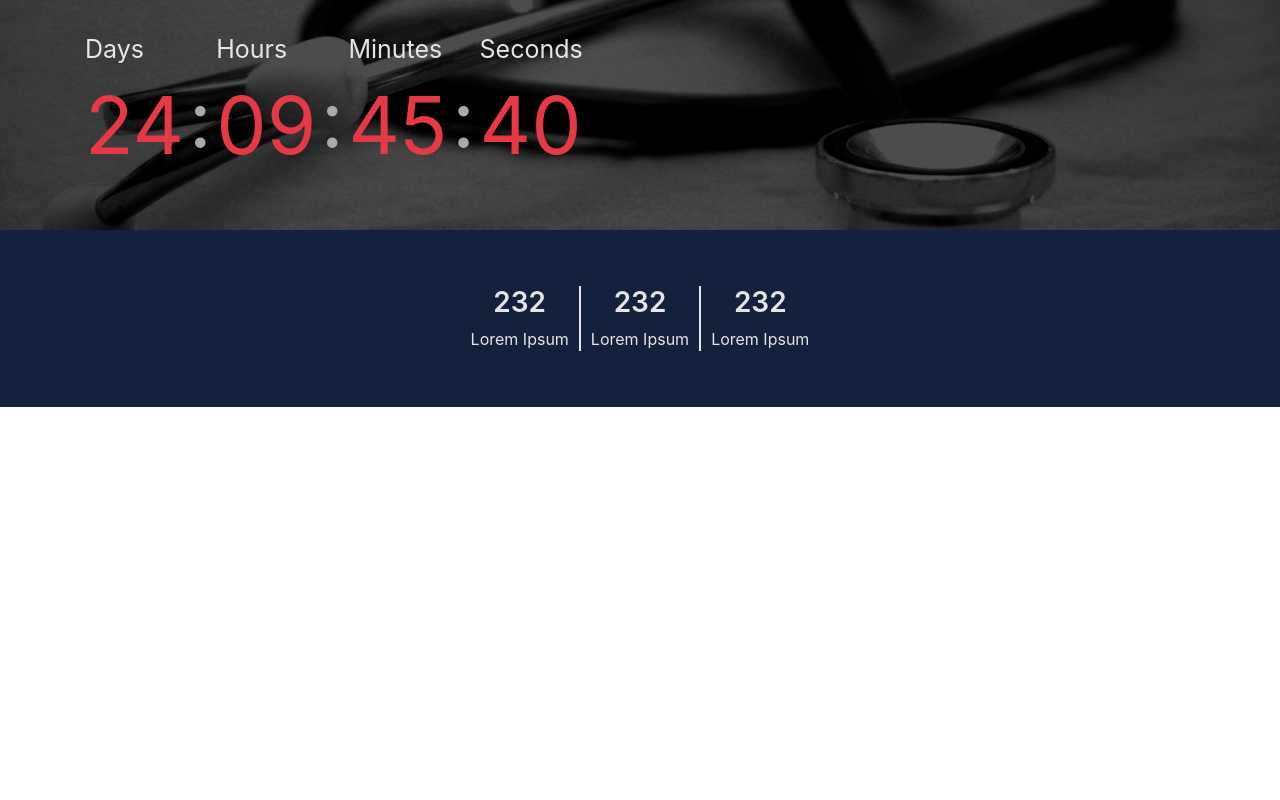
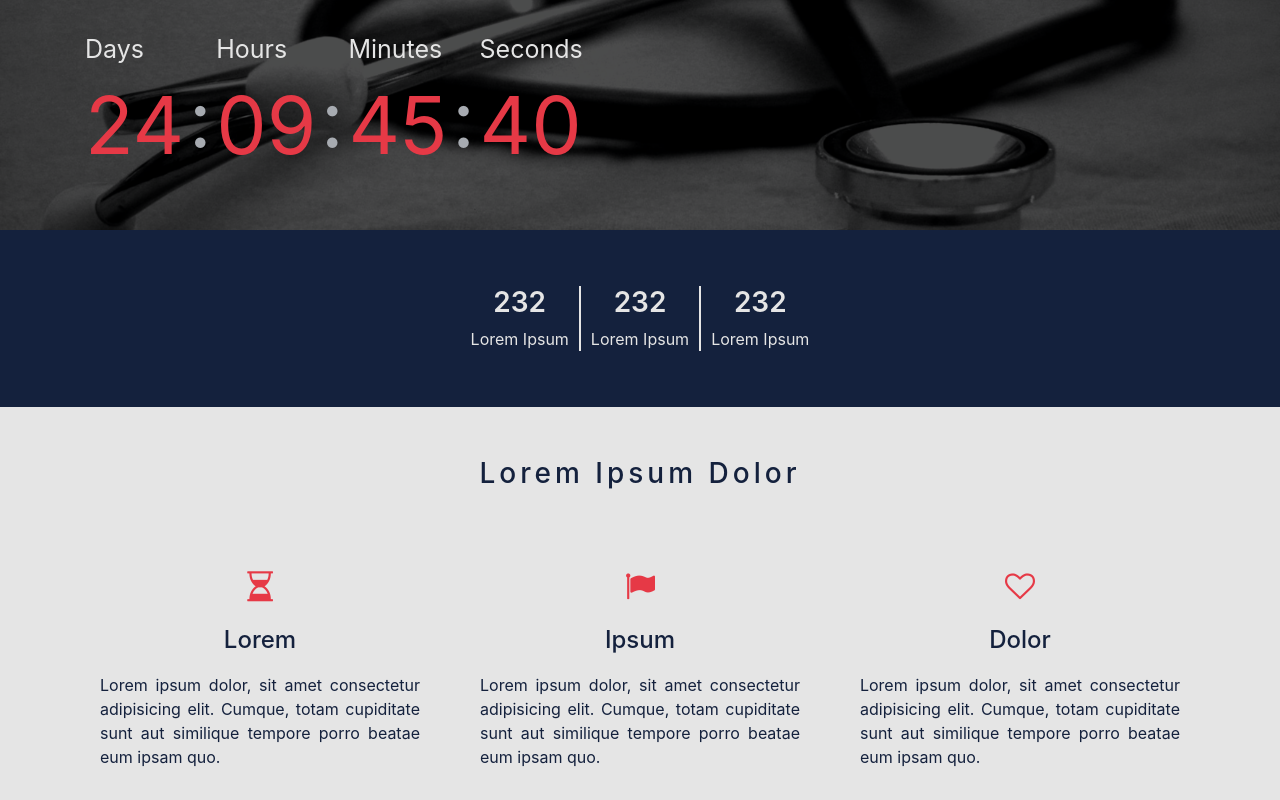
Before and after one commit to sarfaraz-syed/renovate, a website: page src/index.html in a window 1280 px wide. Shown: the part 1855-2655 px from the top of the page. Before the commit the page ends 2262 px from the top, so only its background shows below. Drawn offline with Linux system fonts and the light colour scheme.

Commit message:
create FAQ header section

```diff
--- a/src/index.html
+++ b/src/index.html
@@ -337,7 +337,7 @@
             </div>
         </div>
     </section>
-    <section id="collection-footer">
+    <section id="feature-footer">
         <div class="container">
             <div class="row">
                 <div class="item">
@@ -353,6 +353,40 @@
                         <h3>232</h3>
                         <p>Lorem Ipsum</p>
                     </div>
+                </div>
+            </div>
+        </div>
+    </section>
+
+    <!--Faq Section-->
+
+    <section id="faq-header">
+        <div class="container">
+            <div class="row">
+                <div class="col"><h3>Lorem Ipsum Dolor</h3>
+                <div class="row">
+                    <div class="col-md-4">
+                        <div class="faq-details">
+                            <i class="fa fa-hourglass-half "></i>
+                            <h4>Lorem</h4>
+                            <p>Lorem ipsum dolor, sit amet consectetur adipisicing elit. Cumque, totam cupiditate sunt aut similique tempore porro beatae eum ipsam quo.</p>
+                        </div>
+                    </div>
+                    <div class="col-md-4">
+                        <div class="faq-details">
+                            <i class="fa fa-flag"></i>
+                            <h4>Ipsum</h4>
+                            <p>Lorem ipsum dolor, sit amet consectetur adipisicing elit. Cumque, totam cupiditate sunt aut similique tempore porro beatae eum ipsam quo.</p>
+                        </div>
+                    </div>
+                    <div class="col-md-4">
+                        <div class="faq-details">
+                            <i class="fa fa-heart-o"></i>
+                            <h4>Dolor</h4>
+                            <p>Lorem ipsum dolor, sit amet consectetur adipisicing elit. Cumque, totam cupiditate sunt aut similique tempore porro beatae eum ipsam quo.</p>
+                        </div>
+                    </div>
+                </div>
                 </div>
             </div>
         </div>
--- a/src/scss/style.scss
+++ b/src/scss/style.scss
@@ -207,7 +207,7 @@
         font-size: 25px;
       }
 }
-#collection-footer{
+#feature-footer{
     background: #14213d;
     color: #e5e5e5;
     .item{
@@ -241,6 +241,32 @@
         }
     }
 }
+#faq-header{
+    background: #e5e5e5;
+    color: #14213d;
+    h3{
+        text-align: center;
+        padding: 50px;
+        margin-bottom: 0;
+        letter-spacing: 4px;
+    }
+    .faq-details{
+        text-align: center;
+        padding: 15px;
+        .fa{
+            font-size: 30px;
+            padding: 15px;
+            color: #e63946;
+        }
+        h4{
+            padding-top: 10px;
+            padding-bottom: 10px;
+        }
+        p{
+            text-align: justify;
+        }
+    }
+}
 
 @media (max-width: 767px){
     #index{
```
Also changed, not shown: src/css/style.css.
